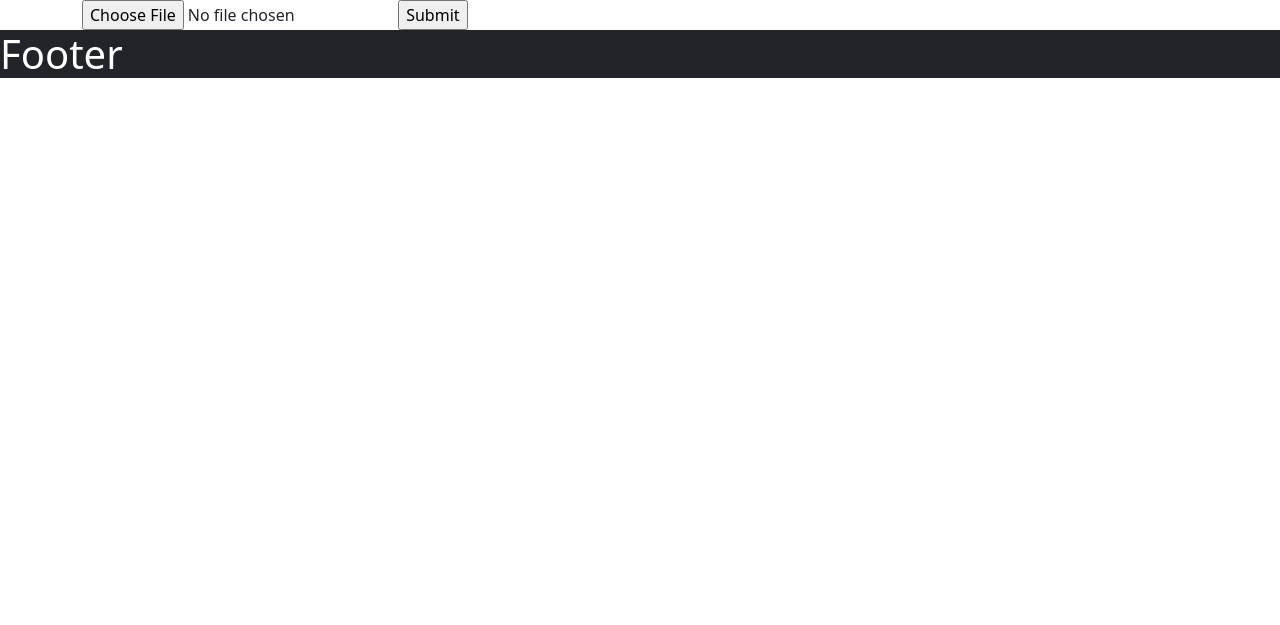
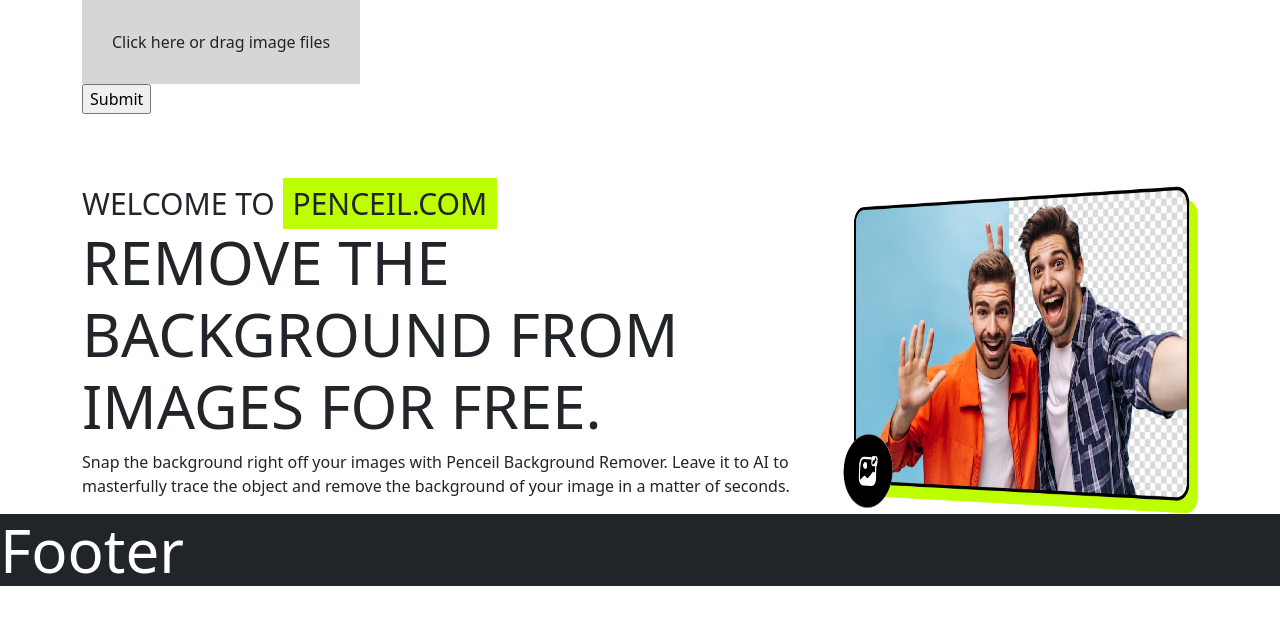
Before and after one commit to nidheesh977/django-background-remover, a Django app: page / in a window 1280 px wide. Shown: the part 85-710 px from the top of the page. Run offline with Django 4.2, Linux system fonts and the light colour scheme.

Commit message:
homepage welcome content

```diff
--- a/remove_bg/templates/remove_bg/index.html
+++ b/remove_bg/templates/remove_bg/index.html
@@ -1,10 +1,26 @@
 {% extends 'base.html' %}
+{% load static %}
 {% block content %}
   <section  class = 'container'>
     <form method="post" enctype="multipart/form-data">
       {% csrf_token %}
-      <input type = "file" name = "image" />
+      <label class = "file-input-label" for = "img-input" style = "padding: 30px; background-color: rgb(214, 214, 214)">Click here or drag image files</label>
+      <input type = "file" name = "image" id = "img-input" class = "d-none"/>
+      <br />
       <input type = "submit" />
     </form>
   </section>
+  <br />
+  <section class = "container mt-5">
+    <div class = "row">
+      <div class = "col-12 col-md-8">
+        <h3 class = "welcone-text fnt-sz-30 fnt-wt-600 mb-1">WELCOME TO <span class = "text-highlight-1">PENCEIL.COM</span></h3>
+        <h1>REMOVE THE BACKGROUND FROM IMAGES FOR FREE.</h1>
+        <p class = ".fnt-sz-20">Snap the background right off your images with Penceil Background Remover. Leave it to AI to masterfully trace the object and remove the background of your image in a matter of seconds.</p>
+      </div>
+      <div class = "col-12 col-md-4" style = "object-fit: contain;">
+        <img src = "{% static 'images/welcome_title.png' %}" style = "height: 100%; width: 100%" />
+      </div>
+    </div>
+  </section>
 {% endblock %}
--- a/requirements.txt
+++ b/requirements.txt
@@ -8,5 +8,4 @@ matplotlib==3.7.1
 opencv-contrib-python==4.7.0.72
 opencv-python==4.7.0.72
 cvzone==1.5.6
-mediapipe==0.9.3.0
 torch==2.0.0
--- a/static/css/style.css
+++ b/static/css/style.css
@@ -12,7 +12,6 @@
     font-weight: bold;
     font-size: 30px;
 }
-
 .header-link{
     text-decoration: none;
     color: #1e1e1e;
@@ -20,3 +19,33 @@
     font-family: archivo;
     font-weight: 600;
 }
+h1{
+    font-size: 60px;
+}
+h2{
+    font-size: 40px;
+}
+h3{
+    font-size: 30px;
+}
+h4{
+    font-size: 25px;
+}
+h5{
+    font-size: 20px;
+}
+h6{
+    font-size: 16px;
+}
+p{
+    font-size: 16px;
+}
+.fnt-sz-20{
+    font-size: 20px;
+}
+
+.text-highlight-1{
+    background-color: #BDFF01;
+    line-height: 33px;
+    padding: 5px 10px;
+}
```
Also changed, not shown: db.sqlite3, static/background_removed.png (added), static/background_removed_UVkEHQy.png (added), static/images/welcome_title.png (added), static/media/images/Car-Station-Home-page-hero-2_result.jpg (added), static/media/images/DL_back.jpeg (added), static/media/images/download.jfif (added), static/media/images/images.jfif (added), static/media/images_rmbg/background_removed_2a6UZoF.png (added), static/media/images_rmbg/background_removed_UVkEHQy.png (added), static/media/images_rmbg/background_removed_ZzZrql7.png (added), static/media/images_rmbg/background_removed_aavLpNp.png (added).
